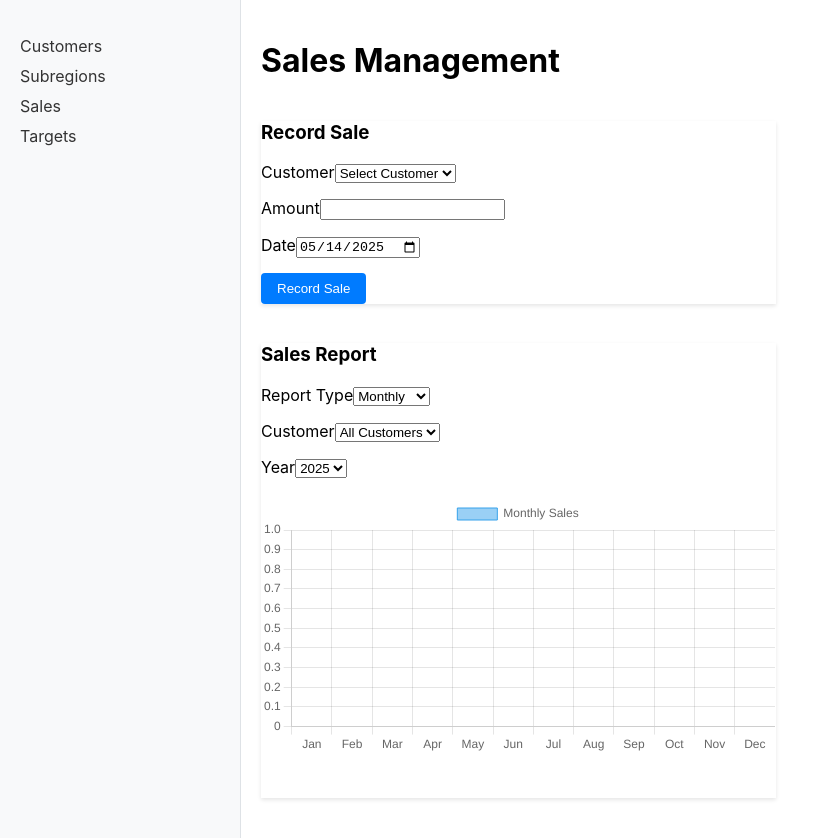
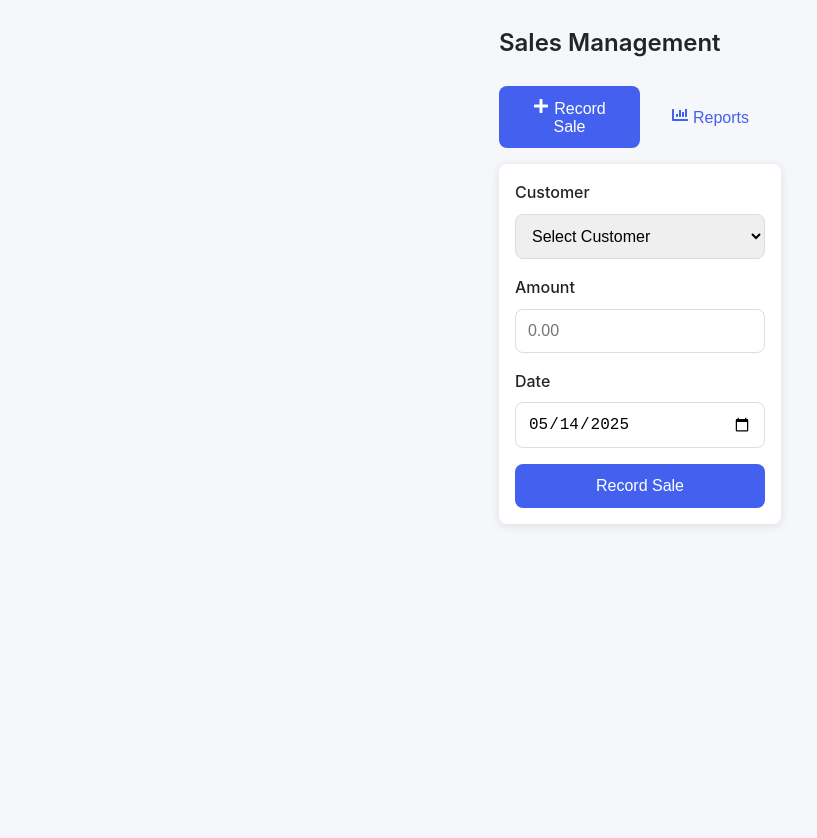
Before and after one commit to Ben1464/Growmate-Mt-Kenya, a React (Create React App) app: page /sales in a window 1280 px wide. Shown: the whole page, without its empty margins (0-817 px from the left). After the commit the page ends 800 px from the top, so only its background shows below. Built offline with nearby package versions, Linux system fonts and the light colour scheme.

Commit message:
updated the layout

```diff
--- a/package.json
+++ b/package.json
@@ -12,6 +12,7 @@
     "react": "^19.1.0",
     "react-chartjs-2": "^5.3.0",
     "react-dom": "^19.1.0",
+    "react-icons": "^5.5.0",
     "react-router-dom": "^7.6.0",
     "react-scripts": "5.0.1",
     "uuid": "^11.1.0",
--- a/src/App.css
+++ b/src/App.css
@@ -1,120 +1,267 @@
-.app {
-  display: flex;
-  min-height: 100vh;
+/* Base Styles */
+:root {
+  --primary-color: #4361ee;
+  --secondary-color: #3f37c9;
+  --accent-color: #4895ef;
+  --danger-color: #f72585;
+  --success-color: #4cc9f0;
+  --light-color: #f8f9fa;
+  --dark-color: #212529;
+  --gray-color: #6c757d;
+  --border-radius: 8px;
+  --box-shadow: 0 2px 10px rgba(0, 0, 0, 0.1);
 }
 
-.navbar {
-  width: 200px;
-  background-color: #f8f9fa;
-  padding: 20px;
-  border-right: 1px solid #dee2e6;
-}
-
-.navbar ul {
-  list-style: none;
+* {
+  box-sizing: border-box;
+  margin: 0;
   padding: 0;
 }
 
-.navbar li {
-  margin-bottom: 10px;
+html {
+  font-size: 16px;
 }
 
-.navbar a {
-  text-decoration: none;
-  color: #333;
+body {
+  font-family: -apple-system, BlinkMacSystemFont, 'Segoe UI', Roboto, Oxygen,
+    Ubuntu, Cantarell, 'Open Sans', 'Helvetica Neue', sans-serif;
+  line-height: 1.6;
+  color: var(--dark-color);
+  background-color: #f5f7fa;
 }
 
-.navbar a:hover {
-  color: #007bff;
+.app-container {
+  display: flex;
+  flex-direction: column;
+  min-height: 100vh;
+  padding-bottom: 60px; /* Space for mobile nav */
 }
 
-.container {
+.app-content {
   flex: 1;
-  padding: 20px;
+  padding: 1rem;
 }
 
-.card {
-  margin-bottom: 20px;
-  box-shadow: 0 2px 4px rgba(0, 0, 0, 0.1);
+/* Mobile Navigation */
+.mobile-nav {
+  position: fixed;
+  bottom: 0;
+  left: 0;
+  right: 0;
+  display: flex;
+  justify-content: space-around;
+  background-color: white;
+  box-shadow: 0 -2px 10px rgba(0, 0, 0, 0.1);
+  padding: 0.5rem 0;
+  z-index: 1000;
 }
 
-.chart-container {
-  height: 300px;
-  margin-top: 20px;
+.nav-item {
+  display: flex;
+  flex-direction: column;
+  align-items: center;
+  text-decoration: none;
+  color: var(--gray-color);
+  font-size: 0.75rem;
+  padding: 0.5rem;
 }
 
-.row {
-  display: flex;
-  flex-wrap: wrap;
-  margin: 0 -15px;
+.nav-item.active {
+  color: var(--primary-color);
 }
 
-.col-md-6 {
-  flex: 0 0 50%;
-  max-width: 50%;
-  padding: 0 15px;
+.nav-icon {
+  font-size: 1.25rem;
+  margin-bottom: 0.25rem;
 }
 
-.form-group {
-  margin-bottom: 15px;
+/* Cards */
+.card {
+  background-color: white;
+  border-radius: var(--border-radius);
+  box-shadow: var(--box-shadow);
+  margin-bottom: 1rem;
+  overflow: hidden;
 }
 
+.card-header {
+  padding: 1rem;
+  border-bottom: 1px solid #eee;
+  background-color: #f8f9fa;
+}
+
+.card-header h3 {
+  font-size: 1.25rem;
+  margin: 0;
+  color: var(--dark-color);
+}
+
+.card-body {
+  padding: 1rem;
+}
+
+/* Forms */
+.form-group {
+  margin-bottom: 1rem;
+}
+
+.form-group label {
+  display: block;
+  margin-bottom: 0.5rem;
+  font-weight: 500;
+}
+
+.form-control {
+  width: 100%;
+  padding: 0.75rem;
+  border: 1px solid #ddd;
+  border-radius: var(--border-radius);
+  font-size: 1rem;
+  transition: border-color 0.3s;
+}
+
+.form-control:focus {
+  outline: none;
+  border-color: var(--accent-color);
+  box-shadow: 0 0 0 2px rgba(72, 149, 239, 0.2);
+}
+
+textarea.form-control {
+  min-height: 100px;
+  resize: vertical;
+}
+
+/* Buttons */
 .btn {
-  padding: 8px 16px;
-  border-radius: 4px;
+  display: inline-block;
+  padding: 0.75rem 1.5rem;
+  border: none;
+  border-radius: var(--border-radius);
+  font-size: 1rem;
+  font-weight: 500;
+  text-align: center;
+  text-decoration: none;
   cursor: pointer;
+  transition: all 0.3s;
+}
+
+.btn-block {
+  display: block;
+  width: 100%;
 }
 
 .btn-primary {
-  background-color: #007bff;
+  background-color: var(--primary-color);
   color: white;
-  border: none;
 }
 
-.btn-secondary {
-  background-color: #6c757d;
-  color: white;
-  border: none;
+.btn-primary:hover {
+  background-color: var(--secondary-color);
 }
 
 .btn-danger {
-  background-color: #dc3545;
+  background-color: var(--danger-color);
   color: white;
-  border: none;
+}
+
+.btn-danger:hover {
+  background-color: #d1145a;
 }
 
 .btn-sm {
-  padding: 5px 10px;
-  font-size: 12px;
+  padding: 0.5rem 1rem;
+  font-size: 0.875rem;
 }
 
-.btn-group {
-  display: inline-flex;
-}
-
-.btn-group .btn {
-  margin-right: 5px;
+/* Tables */
+.table-responsive {
+  overflow-x: auto;
 }
 
 .table {
   width: 100%;
-  margin-bottom: 1rem;
-  color: #212529;
   border-collapse: collapse;
+  font-size: 0.875rem;
 }
 
 .table th,
 .table td {
   padding: 0.75rem;
-  vertical-align: top;
-  border-top: 1px solid #dee2e6;
+  text-align: left;
+  border-bottom: 1px solid #eee;
 }
 
-.table thead th {
-  vertical-align: bottom;
-  border-bottom: 2px solid #dee2e6;
+.table th {
+  font-weight: 600;
+  background-color: #f8f9fa;
 }
 
 .table-striped tbody tr:nth-of-type(odd) {
-  background-color: rgba(0, 0, 0, 0.05);
+  background-color: #f8f9fa;
 }
+
+/* Charts */
+.chart-container {
+  position: relative;
+  height: 300px;
+  margin-top: 1rem;
+}
+
+/* Utility Classes */
+.text-center {
+  text-align: center;
+}
+
+.mb-3 {
+  margin-bottom: 1rem;
+}
+
+.mt-3 {
+  margin-top: 1rem;
+}
+
+/* Responsive Grid */
+.row {
+  display: flex;
+  flex-wrap: wrap;
+  margin: 0 -0.5rem;
+}
+
+.col {
+  flex: 1 0 0%;
+  padding: 0 0.5rem;
+}
+
+.col-12 {
+  flex: 0 0 100%;
+  max-width: 100%;
+}
+
+/* Media Queries */
+@media (min-width: 768px) {
+  .app-content {
+    padding: 1.5rem;
+    max-width: 1200px;
+    margin: 0 auto;
+  }
+
+  .col-md-6 {
+    flex: 0 0 50%;
+    max-width: 50%;
+  }
+
+  .mobile-nav {
+    display: none;
+  }
+}
+
+@media (max-width: 767px) {
+  html {
+    font-size: 14px;
+  }
+
+  .table th,
+  .table td {
+    padding: 0.5rem;
+  }
+}
--- a/src/App.js
+++ b/src/App.js
@@ -1,27 +1,26 @@
 import React from 'react';
-import { BrowserRouter as Router, Route, Routes, Navigate } from 'react-router-dom';
+import { BrowserRouter as Router, Route, Routes } from 'react-router-dom';
 import { CustomersPage } from './pages/CustomersPage';
 import { SubregionsPage } from './pages/SubregionsPage';
 import { SalesPage } from './pages/SalesPage';
 import { TargetsPage } from './pages/TargetsPage';
-import { Navbar } from './components/Navbar';
+import { MobileNav } from './components/MobileNav';
 import './App.css';
 
 function App() {
   return (
     <Router>
-      <div className="app">
-        <Navbar />
-        <main className="container">
+      <div className="app-container">
+        <div className="app-content">
           <Routes>
-            <Route path="/" element={<Navigate to="/customers" replace />} />
+            <Route path="/" element={<CustomersPage />} />
             <Route path="/customers" element={<CustomersPage />} />
             <Route path="/subregions" element={<SubregionsPage />} />
             <Route path="/sales" element={<SalesPage />} />
             <Route path="/targets" element={<TargetsPage />} />
-            <Route path="*" element={<div>Page Not Found</div>} />
           </Routes>
-        </main>
+        </div>
+        <MobileNav />
       </div>
     </Router>
   );
--- /dev/null
+++ b/src/components/MobileNav.js
@@ -0,0 +1,26 @@
+import React from 'react';
+import { Link } from 'react-router-dom';
+import { FaUsers, FaMapMarkerAlt, FaChartLine, FaBullseye } from 'react-icons/fa';
+
+export const MobileNav = () => {
+  return (
+    <nav className="mobile-nav">
+      <Link to="/customers" className="nav-item">
+        <FaUsers className="nav-icon" />
+        <span>Customers</span>
+      </Link>
+      <Link to="/subregions" className="nav-item">
+        <FaMapMarkerAlt className="nav-icon" />
+        <span>Subregions</span>
+      </Link>
+      <Link to="/sales" className="nav-item">
+        <FaChartLine className="nav-icon" />
+        <span>Sales</span>
+      </Link>
+      <Link to="/targets" className="nav-item">
+        <FaBullseye className="nav-icon" />
+        <span>Targets</span>
+      </Link>
+    </nav>
+  );
+};
--- a/src/components/Navbar.js
+++ /dev/null
@@ -1,15 +0,0 @@
-import React from 'react';
-import { Link } from 'react-router-dom';
-
-export const Navbar = () => {
-  return (
-    <nav className="navbar">
-      <ul>
-        <li><Link to="/customers">Customers</Link></li>
-        <li><Link to="/subregions">Subregions</Link></li>
-        <li><Link to="/sales">Sales</Link></li>
-        <li><Link to="/targets">Targets</Link></li>
-      </ul>
-    </nav>
-  );
-};
--- a/src/components/SalesForm.js
+++ b/src/components/SalesForm.js
@@ -14,9 +14,6 @@ export const SalesForm = ({ customers, onAddSale }) => {
 
   return (
     <div className="card">
-      <div className="card-header">
-        <h3>Record Sale</h3>
-      </div>
       <div className="card-body">
         <form onSubmit={handleSubmit}>
           <div className="form-group">
@@ -44,6 +41,7 @@ export const SalesForm = ({ customers, onAddSale }) => {
               value={amount}
               onChange={(e) => setAmount(e.target.value)}
               required
+              placeholder="0.00"
             />
           </div>
           <div className="form-group">
@@ -56,7 +54,7 @@ export const SalesForm = ({ customers, onAddSale }) => {
               required
             />
           </div>
-          <button type="submit" className="btn btn-primary">
+          <button type="submit" className="btn btn-primary btn-block">
             Record Sale
           </button>
         </form>
--- a/src/index.css
+++ b/src/index.css
@@ -1,13 +1,36 @@
-body {
-  margin: 0;
-  font-family: -apple-system, BlinkMacSystemFont, 'Segoe UI', 'Roboto', 'Oxygen',
-    'Ubuntu', 'Cantarell', 'Fira Sans', 'Droid Sans', 'Helvetica Neue',
-    sans-serif;
-  -webkit-font-smoothing: antialiased;
-  -moz-osx-font-smoothing: grayscale;
+/* Add these styles to your index.css or App.css */
+.page-title {
+  font-size: 1.5rem;
+  margin-bottom: 1.5rem;
+  color: var(--dark-color);
+  font-weight: 600;
 }
 
-code {
-  font-family: source-code-pro, Menlo, Monaco, Consolas, 'Courier New',
-    monospace;
+.btn-outline-primary {
+  background-color: transparent;
+  border: 1px solid var(--primary-color);
+  color: var(--primary-color);
 }
+
+.btn-outline-primary:hover {
+  background-color: var(--primary-color);
+  color: white;
+}
+
+.btn-group {
+  display: flex;
+}
+
+.btn-group .btn {
+  flex: 1;
+}
+
+/* Add smooth transitions */
+* {
+  transition: background-color 0.3s, color 0.3s, border-color 0.3s;
+}
+
+/* Better touch targets for mobile */
+button, input[type="submit"], input[type="button"], .btn {
+  min-height: 44px; /* Recommended minimum touch target size */
+}
--- a/src/pages/CustomersPage.js
+++ b/src/pages/CustomersPage.js
@@ -8,12 +8,12 @@ export const CustomersPage = () => {
 
   return (
     <div>
-      <h1>Customer Management</h1>
+      <h1 className="page-title">Customer Management</h1>
       <div className="row">
-        <div className="col-md-6">
+        <div className="col-12 col-md-6 mb-3">
           <CustomerForm onAddCustomer={addCustomer} />
         </div>
-        <div className="col-md-6">
+        <div className="col-12 col-md-6">
           <CustomerList customers={customers} onDeleteCustomer={deleteCustomer} />
         </div>
       </div>
--- a/src/pages/SalesPage.js
+++ b/src/pages/SalesPage.js
@@ -1,22 +1,43 @@
-import React from 'react';
+import React, { useState } from 'react';
 import { SalesForm } from '../components/SalesForm';
 import { SalesReport } from '../components/SalesReport';
 import { useAppStore } from '../store';
+import { FaPlus, FaChartBar } from 'react-icons/fa';
 
 export const SalesPage = () => {
-  const { customers, sales, addSale } = useAppStore();
+  const [activeTab, setActiveTab] = useState('record');
+  const { customers } = useAppStore();
 
   return (
     <div>
-      <h1>Sales Management</h1>
-      <div className="row">
-        <div className="col-md-6">
-          <SalesForm customers={customers} onAddSale={addSale} />
-        </div>
-        <div className="col-md-6">
-          <SalesReport sales={sales} customers={customers} />
+      <h1 className="page-title">Sales Management</h1>
+
+      <div className="mb-3">
+        <div className="btn-group" style={{ width: '100%' }}>
+          <button
+            className={`btn ${activeTab === 'record' ? 'btn-primary' : 'btn-outline-primary'}`}
+            onClick={() => setActiveTab('record')}
+            style={{ width: '50%' }}
+          >
+            <FaPlus style={{ marginRight: '5px' }} />
+            Record Sale
+          </button>
+          <button
+            className={`btn ${activeTab === 'report' ? 'btn-primary' : 'btn-outline-primary'}`}
+            onClick={() => setActiveTab('report')}
+            style={{ width: '50%' }}
+          >
+            <FaChartBar style={{ marginRight: '5px' }} />
+            Reports
+          </button>
         </div>
       </div>
+
+      {activeTab === 'record' ? (
+        <SalesForm customers={customers} />
+      ) : (
+        <SalesReport />
+      )}
     </div>
   );
 };
--- a/src/pages/SubregionsPage.js
+++ b/src/pages/SubregionsPage.js
@@ -8,12 +8,12 @@ export const SubregionsPage = () => {
 
   return (
     <div>
-      <h1>Subregion Management</h1>
+      <h1 className="page-title">Subregion Management</h1>
       <div className="row">
-        <div className="col-md-6">
+        <div className="col-12 col-md-6 mb-3">
           <SubregionForm onAddSubregion={addSubregion} />
         </div>
-        <div className="col-md-6">
+        <div className="col-12 col-md-6">
           <SubregionList subregions={subregions} onDeleteSubregion={deleteSubregion} />
         </div>
       </div>
```
Also changed, not shown: src/components/CustomerForm.js (+7 -3 lines), src/components/CustomerList.js (+11 -5 lines), 1 other file (tests, documents, lock files or other folders).
